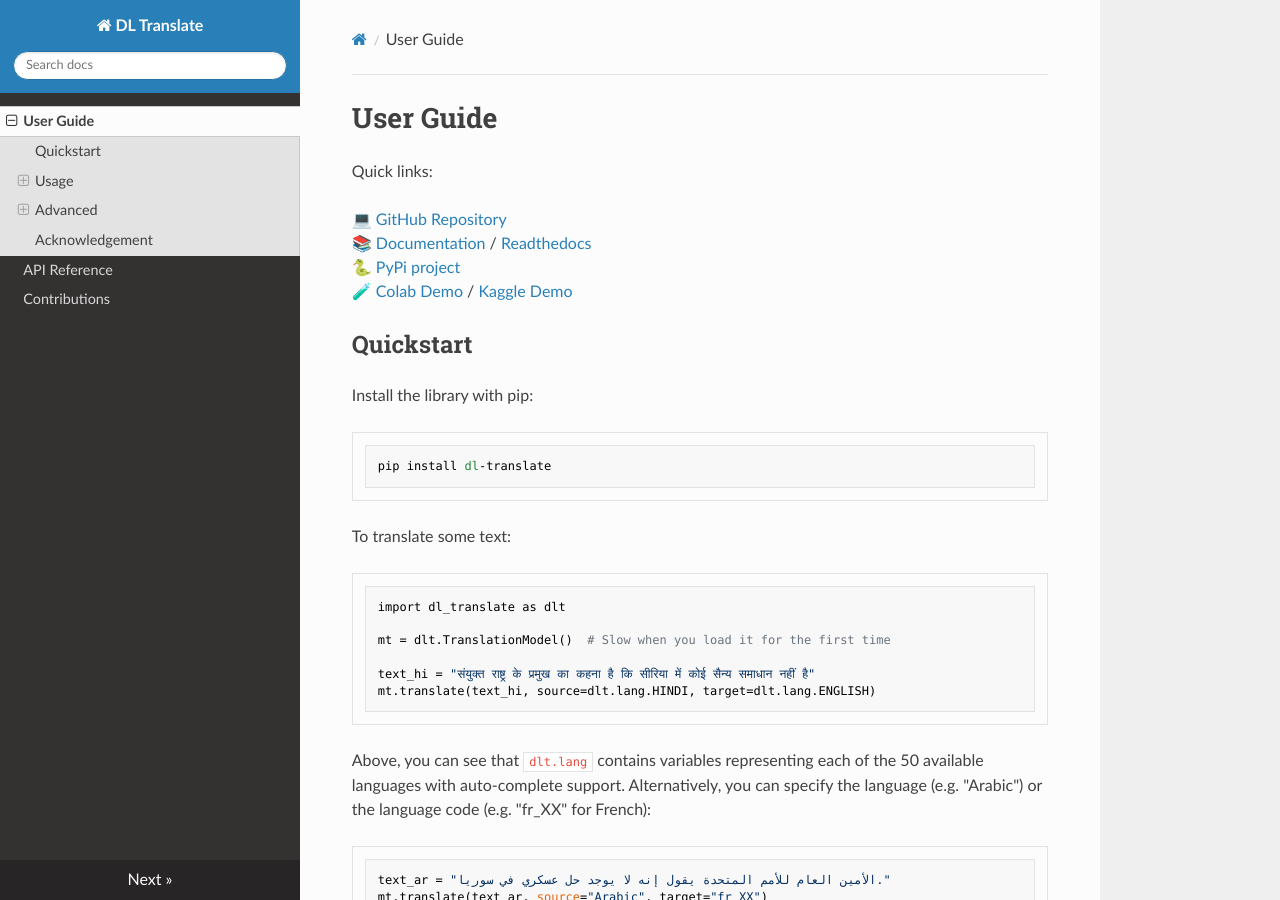
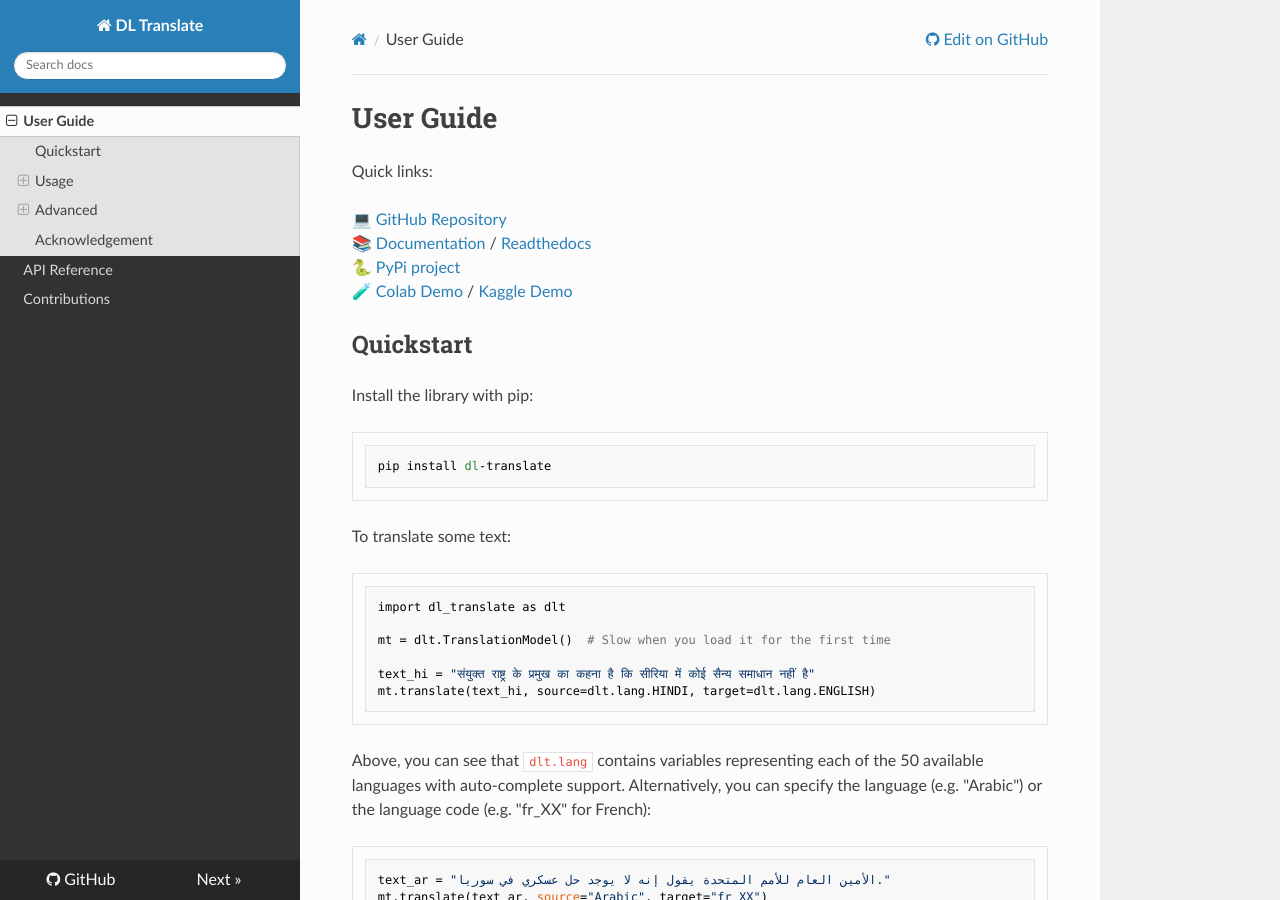
Before and after one commit to xhluca/dl-translate, an MkDocs documentation site: the page built from docs/index.md, in a window 1280 px wide and 900 px high. Built offline with MkDocs 1.6.1, drawn with Linux system fonts in a browser that asks for light colours; nearby versions of some CDN libraries.

Commit message:
update the yaml file

```diff
--- a/mkdocs.yml
+++ b/mkdocs.yml
@@ -1,4 +1,6 @@
 site_name: DL Translate
+repo_url: https://github.com/xhlulu/dl-translate
+edit_uri: blob/main/docs/
 nav:
   - index.md
   - references.md
```
